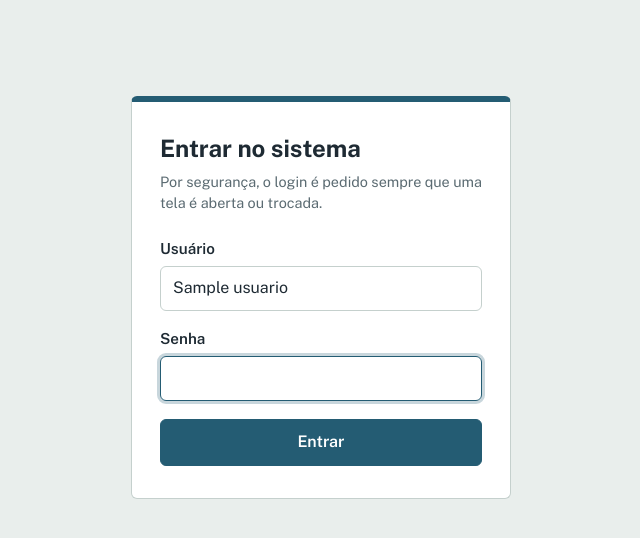
After one commit to MateusDallaz/projeto_utilizando_IA, a Python web app: template View/templates/autenticacao/autenticacao_login.html in a window 1280 px wide. The commit adds this page. Shown: the top 538 px of the page, without its empty margins (319-959 px from the left). Run offline with Jinja, Linux system fonts and the light colour scheme; the template is opened without the code that fills it: most values are stand-ins (such as "Sample title", 1, 10 or a date in 2020).

Commit message:
Adiciona tela de login com sessão de uso único
- Tela de login usando a tabela Usuario (Model/usuarios)
- O login libera uma única abertura de tela: recarregar, trocar de
  página, voltar ou digitar o endereço leva de volta ao login
- API protegida por token próprio de cada tela (cabeçalho X-Token)
- Telas protegidas sem cache no navegador; botão Sair no topo
- Redirecionamento pós-login aceita apenas caminhos internos
- Migração 002 registra a estrutura da tabela Usuario (sem senhas)

Co-Authored-By: Claude Opus 5.5 <noreply@anthropic.com>

```diff
--- a/Control/__init__.py
+++ b/Control/__init__.py
@@ -36,13 +36,15 @@ def criar_app():
     conexao.configurar(Config.DB_CONFIG)
 
     # ---- Módulos (cada novo módulo é registrado aqui) ----
+    from Control.autenticacao.autenticacao_rotas import autenticacao_bp
     from Control.clientes.clientes_rotas import clientes_bp
 
+    app.register_blueprint(autenticacao_bp)
     app.register_blueprint(clientes_bp)
 
     @app.get("/")
     def inicio():
-        return redirect(url_for("clientes.tela_cadastro"))
+        return redirect(url_for("autenticacao.tela_login"))
 
     # ---- Erro de banco em qualquer rota: loga o detalhe, responde com mensagem segura ----
     @app.errorhandler(mysql.connector.Error)
--- /dev/null
+++ b/View/static/css/autenticacao/autenticacao_login.css
@@ -0,0 +1,26 @@
+/* ============================================================
+   autenticacao_login.css — tela de login
+   Usa os campos e botões de formularios.css e base.css.
+   ============================================================ */
+
+.login {
+  max-width: 380px;
+  margin: 12vh auto 3rem;
+  padding: 2rem 1.75rem;
+  background: var(--papel);
+  border: 1px solid var(--borda);
+  border-top: 6px solid var(--principal);
+  border-radius: var(--raio);
+}
+.login h1 { font-size: 1.5rem; }
+.login-descricao {
+  margin: .5rem 0 1.5rem;
+  font-size: .9rem;
+  color: var(--tinta-suave);
+}
+.login .erro-geral { margin: 0 0 1rem; }
+.login .btn-principal { width: 100%; }
+
+@media (max-width: 480px) {
+  .login { margin: 1.5rem 1rem; }
+}
--- a/View/static/css/comum/base.css
+++ b/View/static/css/comum/base.css
@@ -39,6 +39,18 @@ h1, h2 { margin: 0; line-height: 1.2; }
 }
 .topo h1 { font-size: 2rem; font-weight: 700; letter-spacing: -0.01em; }
 .topo p { margin: .5rem 0 0; color: var(--tinta-suave); max-width: 60ch; }
+
+/* Usuário conectado + botão Sair (telas protegidas) */
+.sessao {
+  display: flex;
+  justify-content: flex-end;
+  align-items: center;
+  gap: .75rem;
+  margin-bottom: 1rem;
+  font-size: .9rem;
+  color: var(--tinta-suave);
+}
+.sessao a { text-decoration: none; padding: .35rem .9rem; border-radius: var(--raio); font-weight: 600; }
 
 /* ---------- Botões ---------- */
 button {
--- /dev/null
+++ b/View/static/js/autenticacao/autenticacao_login.js
@@ -0,0 +1,36 @@
+// ============================================================
+// autenticacao_login.js — tela de login
+// Confere se os campos foram preenchidos e evita envio duplicado.
+// Usuário e senha são conferidos no back end.
+// ============================================================
+
+const form = document.getElementById("form-login");
+const usuario = document.getElementById("usuario");
+const senha = document.getElementById("senha");
+const erro = document.getElementById("erro-login");
+const btnEntrar = document.getElementById("btn-entrar");
+
+function mostrarErro(mensagem, campo) {
+  erro.textContent = mensagem;
+  erro.hidden = false;
+  campo.focus();
+}
+
+form.addEventListener("submit", (evento) => {
+  if (!usuario.value.trim()) {
+    evento.preventDefault();
+    return mostrarErro("Informe o usuário.", usuario);
+  }
+  if (!senha.value) {
+    evento.preventDefault();
+    return mostrarErro("Informe a senha.", senha);
+  }
+  btnEntrar.disabled = true;
+  btnEntrar.textContent = "Entrando...";
+});
+
+// Voltar para esta tela pelo navegador reabilita o botão
+window.addEventListener("pageshow", () => {
+  btnEntrar.disabled = false;
+  btnEntrar.textContent = "Entrar";
+});
--- /dev/null
+++ b/View/templates/autenticacao/autenticacao_login.html
@@ -0,0 +1,40 @@
+{% extends "comum/base.html" %}
+
+{% block titulo %}Entrar no sistema{% endblock %}
+
+{% block estilos %}
+<link rel="stylesheet" href="{{ url_for('static', filename='css/autenticacao/autenticacao_login.css') }}">
+{% endblock %}
+
+{% block topo %}{% endblock %}
+
+{% block conteudo %}
+<section class="login" aria-labelledby="titulo-login">
+  <h1 id="titulo-login">Entrar no sistema</h1>
+  <p class="login-descricao">Por segurança, o login é pedido sempre que uma tela é aberta ou trocada.</p>
+
+  <form id="form-login" method="post" action="{{ url_for('autenticacao.entrar') }}" novalidate>
+    <input type="hidden" name="proxima" value="{{ proxima }}">
+
+    <div class="campo" data-campo="usuario">
+      <label for="usuario">Usuário</label>
+      <input id="usuario" name="usuario" type="text" maxlength="50" autocomplete="username"
+             value="{{ usuario }}" {% if not usuario %}autofocus{% endif %} aria-describedby="erro-login">
+    </div>
+
+    <div class="campo" data-campo="senha">
+      <label for="senha">Senha</label>
+      <input id="senha" name="senha" type="password" maxlength="50" autocomplete="current-password"
+             {% if usuario %}autofocus{% endif %} aria-describedby="erro-login">
+    </div>
+
+    <p id="erro-login" class="erro-geral" role="alert" {% if not erro %}hidden{% endif %}>{{ erro }}</p>
+
+    <button type="submit" id="btn-entrar" class="btn-principal">Entrar</button>
+  </form>
+</section>
+{% endblock %}
+
+{% block scripts %}
+<script type="module" src="{{ url_for('static', filename='js/autenticacao/autenticacao_login.js') }}"></script>
+{% endblock %}
--- a/View/templates/comum/base.html
+++ b/View/templates/comum/base.html
@@ -4,6 +4,7 @@
   <meta charset="UTF-8">
   <meta name="viewport" content="width=device-width, initial-scale=1">
   <title>{% block titulo %}Sistema{% endblock %}</title>
+  {% if g.token %}<meta name="token-tela" content="{{ g.token }}">{% endif %}
   <link rel="preconnect" href="https://fonts.googleapis.com">
   <link rel="preconnect" href="https://fonts.gstatic.com" crossorigin>
   <link href="https://fonts.googleapis.com/css2?family=Public+Sans:wght@400;500;600;700&display=swap" rel="stylesheet">
@@ -13,10 +14,18 @@
   {% block estilos %}{% endblock %}
 </head>
 <body>
+  {% block topo %}
   <header class="topo">
+    {% if g.usuario %}
+    <div class="sessao">
+      <span>Conectado como <strong>{{ g.usuario }}</strong></span>
+      <a class="btn-secundario" href="{{ url_for('autenticacao.sair') }}">Sair</a>
+    </div>
+    {% endif %}
     <h1>{% block cabecalho %}{% endblock %}</h1>
     {% block descricao %}{% endblock %}
   </header>
+  {% endblock %}
 
   <main>
     {% block conteudo %}{% endblock %}
```
Also changed, not shown: Control/autenticacao/autenticacao_rotas.py (added, +66 -0 lines), Control/clientes/clientes_rotas.py (+7 -0 lines), Control/comum/seguranca.py (added, +67 -0 lines), Control/config.py (+7 -0 lines), Model/migracoes/002_criar_tabela_usuario.sql (added, +14 -0 lines), Model/usuarios/usuarios_repositorio.py (added, +11 -0 lines), View/static/js/comum/api.js (+19 -1 lines), docs/padroes_nomenclatura.md (+1 -0 lines), Control/autenticacao/__init__.py (added), Model/usuarios/__init__.py (added), README.md, 1 other file.
